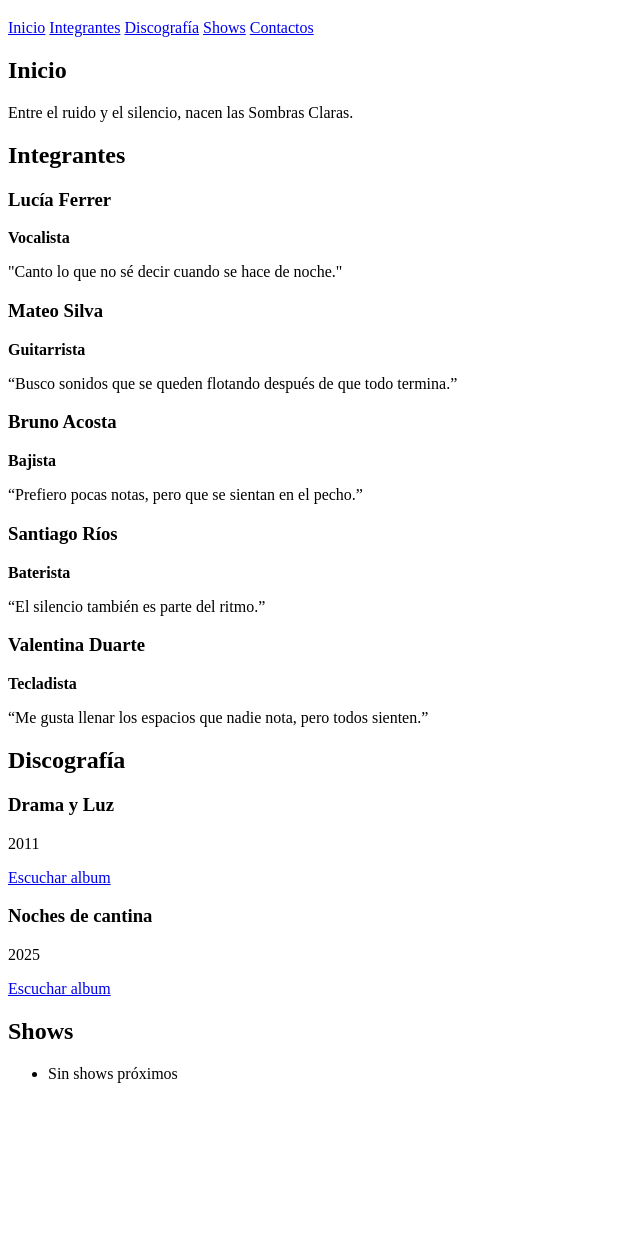
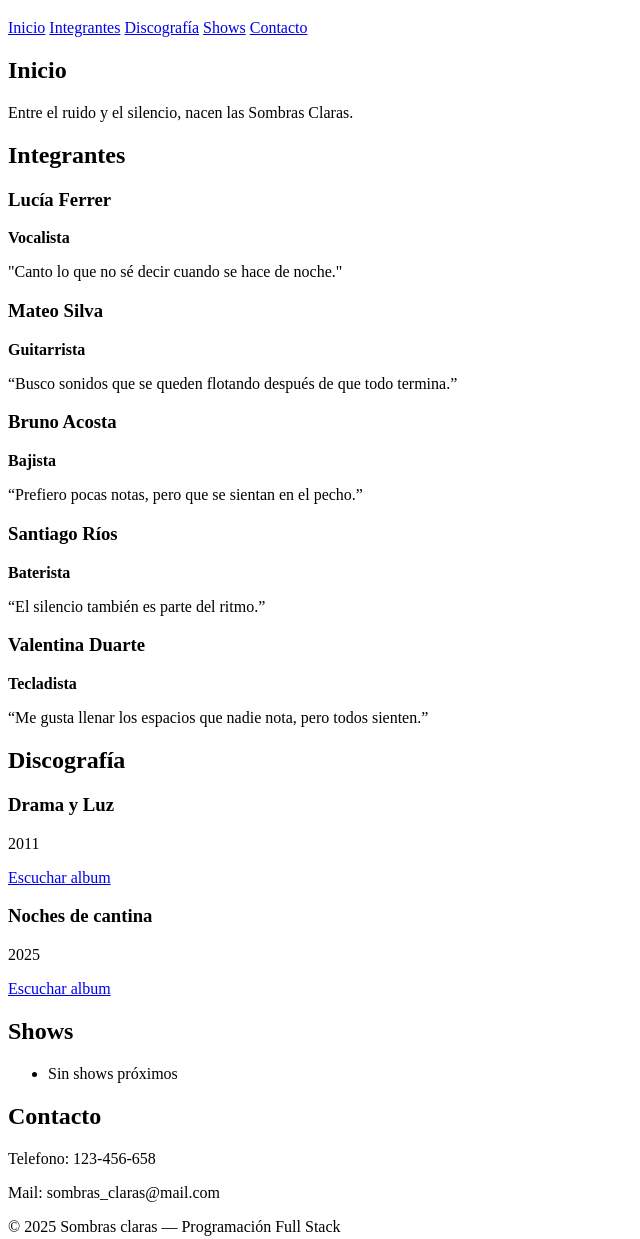
Before and after one commit to maxiczdr-lang/Actividad5, a plain HTML site: page index.html in a window 1280 px wide. Shown: the part 61-1300 px from the top of the page, without its empty margins (0-640 px from the left). Before the commit the page ends 1160 px from the top, so only its background shows below. Drawn offline with Linux system fonts and the light colour scheme.

Commit message:
Agrego footer y contacto

```diff
--- a/index.html
+++ b/index.html
@@ -12,7 +12,7 @@
                 <a href="#Integrantes">Integrantes</a>
                 <a href="#Discografia">Discografía</a>
                 <a href="#Shows">Shows</a>
-                <a href="#Contactos">Contactos</a>
+                <a href="#Contacto">Contacto</a>
             </nav>
         </header>
         <section id="Inicio">
@@ -72,5 +72,15 @@
                     <li>Sin shows próximos</li>
                 </ul>
         </section>
+
+        <section id="Contacto">
+            <h2>Contacto</h2>
+                <p>Telefono: 123-456-658</p>
+                <p>Mail: sombras_claras@mail.com</p>
+        </section>
+
+        <footer>
+            <p>© 2025 Sombras claras — Programación Full Stack</p>
+        </footer>
     </body>
 </html
```
